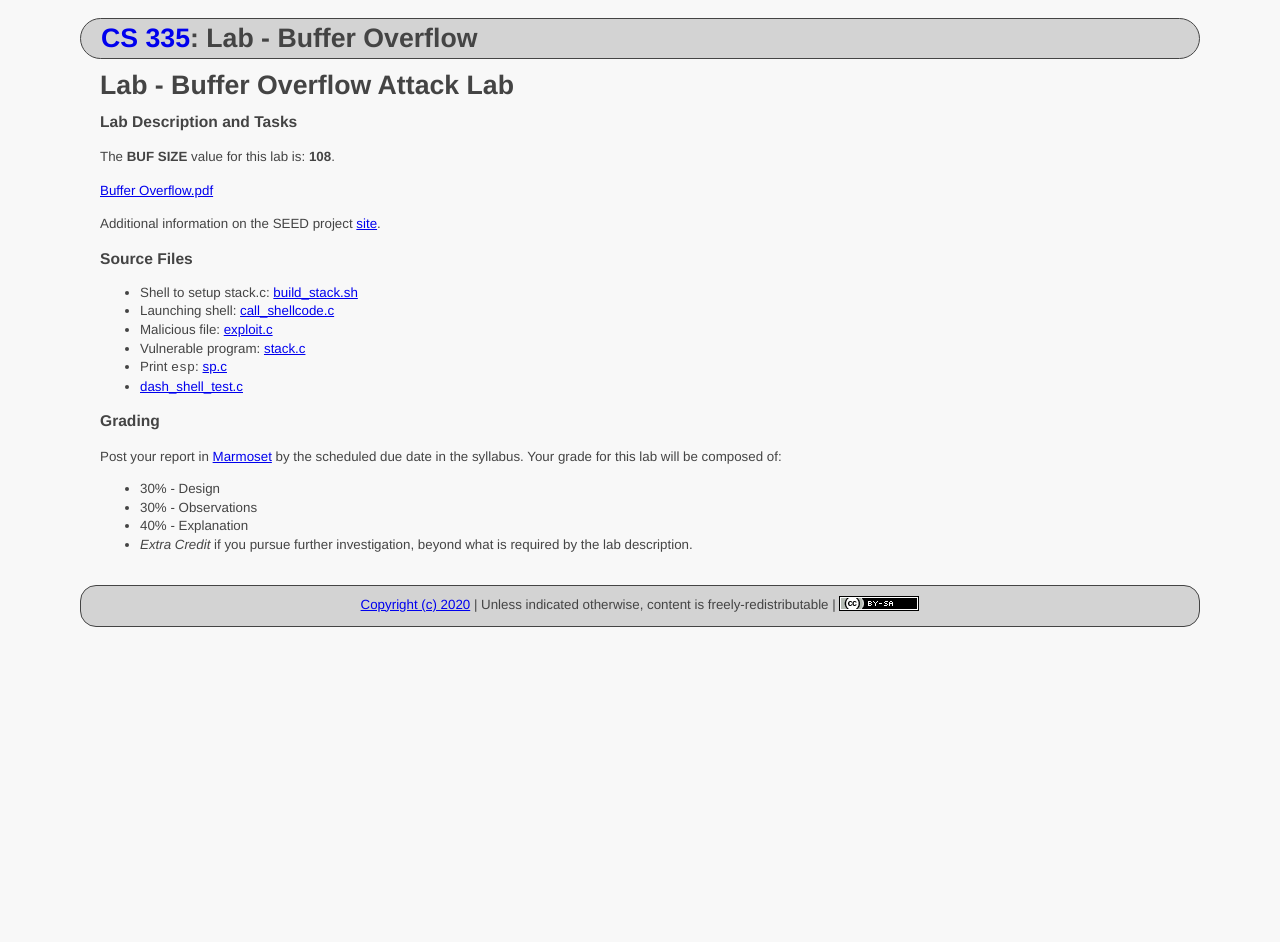
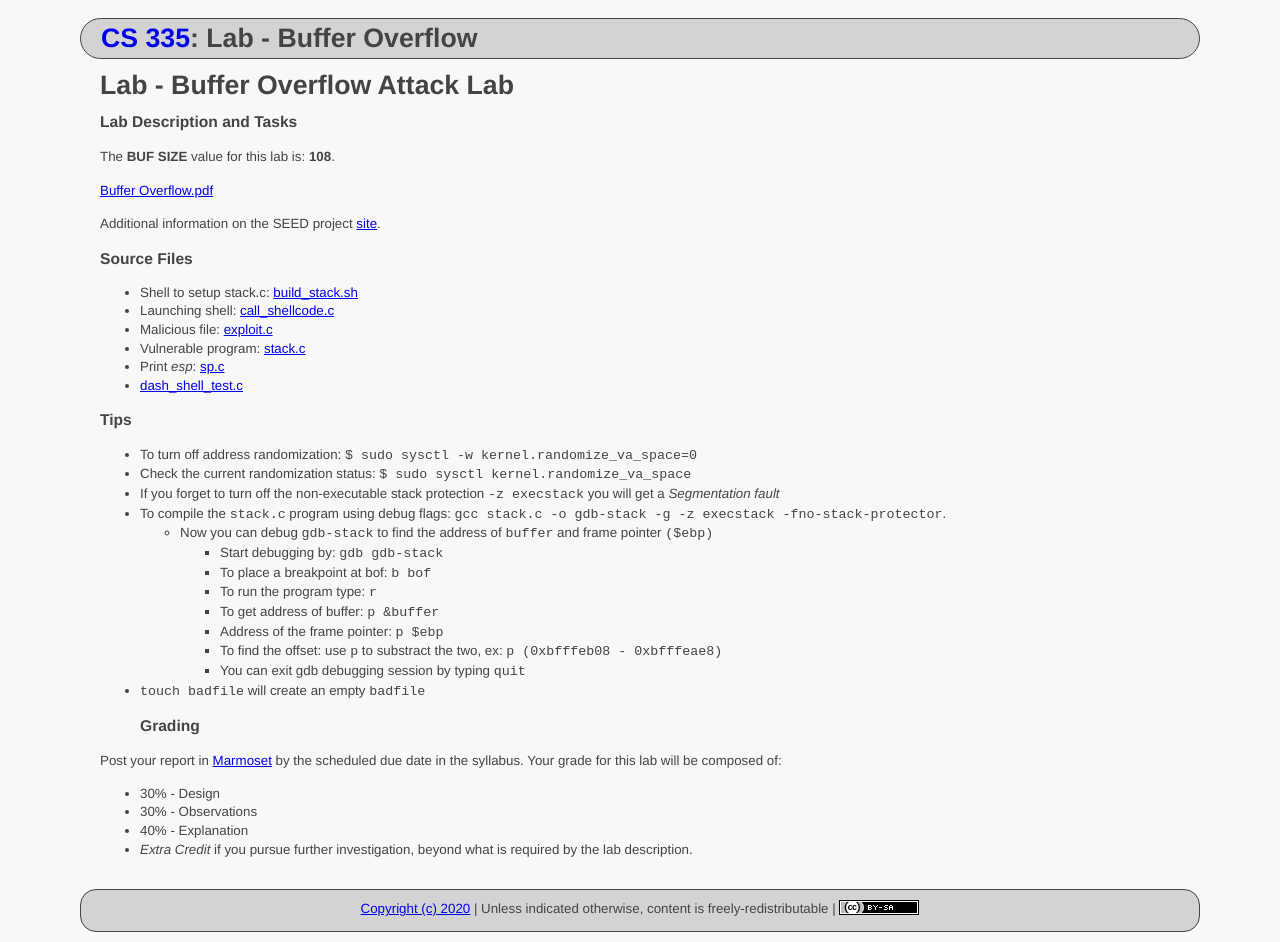
Before and after one commit to ycpcs/cs335-spring2020, a Jekyll site: the page built from labs/buffer_overflow.md, in a window 1280 px wide. Built offline with Jekyll 4.4.1, drawn with Linux system fonts in a browser that asks for light colours; before the commit the page ends 900 px from its top, so only the background shows below that.

Commit message:
Update buffer overflow

````diff
--- a/labs/buffer_overflow.md
+++ b/labs/buffer_overflow.md
@@ -20,9 +20,24 @@ Additional information on the SEED project [site](http://www.cis.syr.edu/~wedu/s
 - Launching shell: [call_shellcode.c](buffer/call_shellcode.c)
 - Malicious file: [exploit.c](buffer/exploit.c)
 - Vulnerable program: [stack.c](buffer/stack.c)
-- Print ```esp```: [sp.c](buffer/sp.c)
+- Print *esp*: [sp.c](buffer/sp.c)
 - [dash_shell_test.c](buffer/dash_shell_test.c)
 
+### Tips
+ - To turn off address randomization: ```$ sudo sysctl -w kernel.randomize_va_space=0```
+ - Check the current randomization status: ```$ sudo sysctl kernel.randomize_va_space```
+ - If you forget to turn off the non-executable stack protection ``` -z execstack``` you will get a *Segmentation fault*
+ - To compile the ```stack.c``` program using debug flags: ```gcc stack.c -o gdb-stack -g -z execstack -fno-stack-protector```.
+   - Now you can debug ```gdb-stack``` to find the address of ```buffer``` and frame pointer ```($ebp)```
+     - Start debugging by: ```gdb gdb-stack```
+     - To place a breakpoint at bof: ```b bof```
+     - To run the program type: ```r```
+     - To get address of buffer: ``` p &buffer```
+     - Address of the frame pointer: ```p $ebp```
+     - To find the offset: use ```p``` to substract the two, ex: ```p (0xbfffeb08 - 0xbfffeae8)```
+     - You can exit gdb debugging session by typing ```quit```
+
+ - ```touch badfile``` will create an empty ```badfile```
 ### Grading
 
 Post your report in [Marmoset](https://cs.ycp.edu/marmoset) by the scheduled due date in the syllabus. Your grade for this lab will be composed of:
````
Also changed, not shown: 3 other files.
